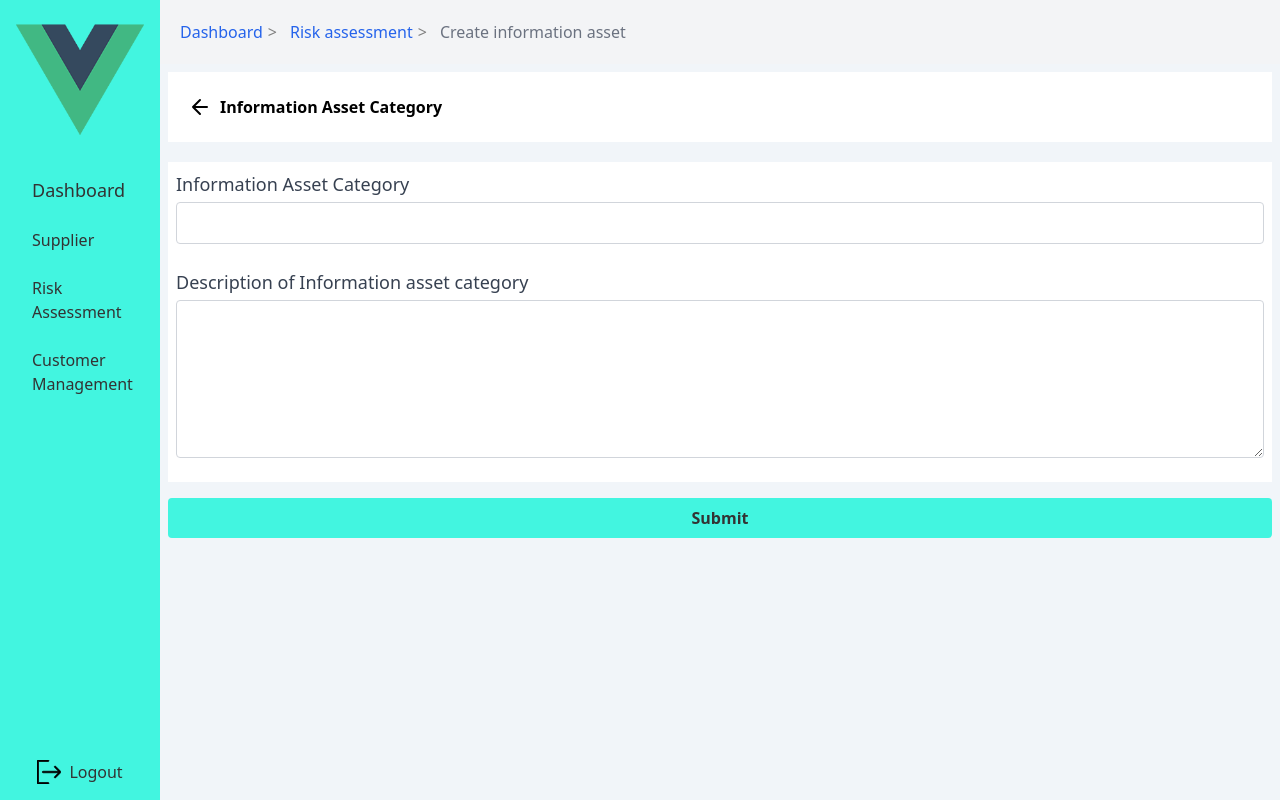
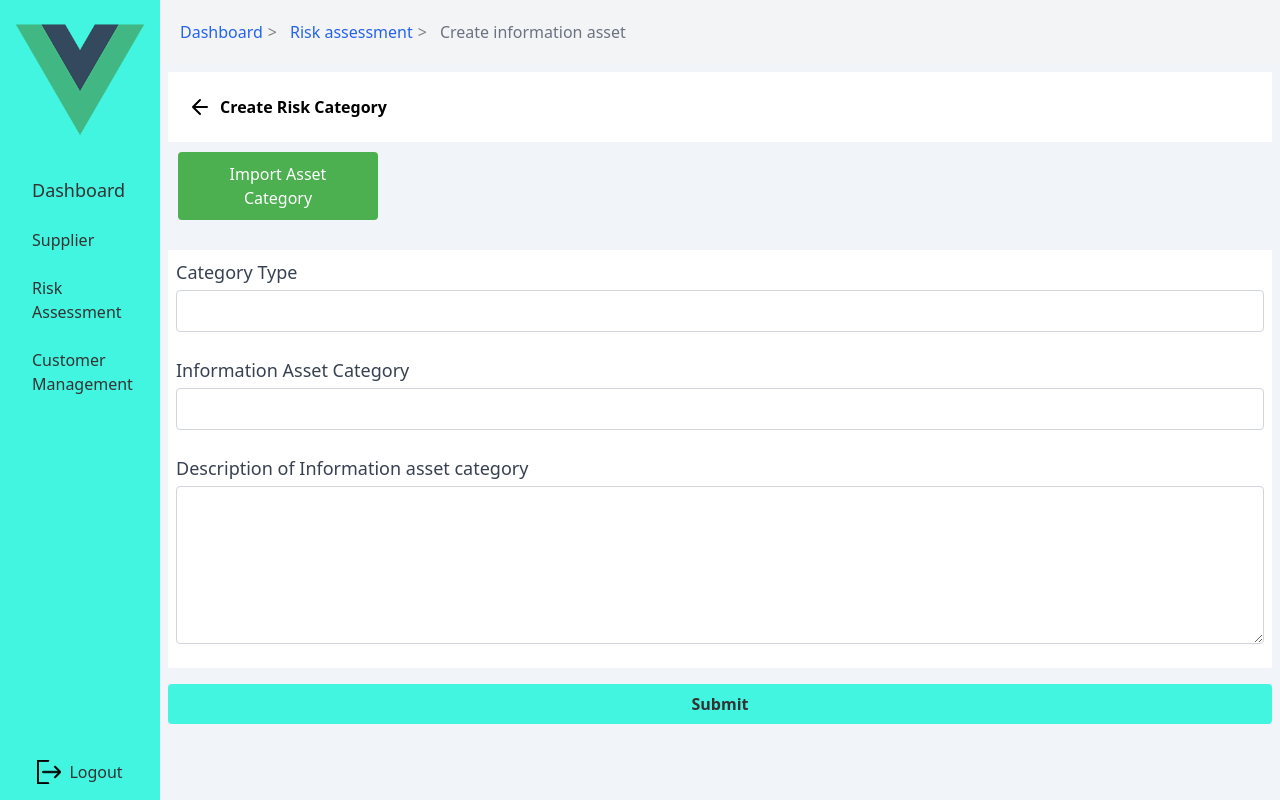
Before and after one commit to docility/docility-frontend, a Vue app: page /dashboard/risk-assessment/create-information-asset in a window 1280 px wide. Built offline with nearby package versions, Linux system fonts and the light colour scheme; sample sign-in values are in the browser's storage; what handsontable would draw is missing.

Commit message:
add import

```diff
--- a/src/App.vue
+++ b/src/App.vue
@@ -6,7 +6,15 @@
 </template>
 
 <script>
+import { toast } from 'vue3-toastify';
+import socket from './helpers/socket';
+
 export default {
-  name: 'App'
+  name: 'App',
+  mounted() {
+    socket.on("message", (data) => {
+      toast[data.type](data.message); // Pass data to a custom handler
+    });
+  }
 }
 </script>
--- a/src/components/Dashboard.vue
+++ b/src/components/Dashboard.vue
@@ -113,7 +113,6 @@
 
 <script>
 import BreadCrumb from './reuseable/BreadCrumb.vue';
-import { listenToBackendMessage } from "@/helpers/socket";
 import { toast } from "vue3-toastify";
 
 export default {
@@ -146,7 +145,6 @@ export default {
     },
   },
   mounted() {
-    listenToBackendMessage(this.handleMessageSocket);
     this.role = sessionStorage.getItem('role');
   },
 };
--- a/src/components/private/riskAssessment/menu/create-information-asset.vue
+++ b/src/components/private/riskAssessment/menu/create-information-asset.vue
@@ -1,66 +1,126 @@
 <template>
   <div class="container flex flex-col w-full h-full overflow-hidden ">
+    <HeaderButton title="Create Risk Category" :onClick="goBack" />
 
-    <HeaderButton title="Information Asset Category" :onClick="goBack" />
-    <form @submit="submitInformationAssetCategory">
-      <div class="grid gap-2 grid-cols-1 w-[100%] p-2 items-center justify-center mt-5 bg-primary-text">
+    <ExcelUpload title="Import Asset Category" @file-read="handleExcelData" />
+
+    <form class="overflow-auto" @submit.prevent="submitRiskCategory">
+      <!-- Form inputs for category and description -->
+      <div v-if="!fileUploaded" class="grid gap-2 grid-cols-1 w-[100%] p-2 items-center justify-center mt-5 bg-primary-text">
         <div class="mb-4">
-          <label class="block text-lg font-medium text-gray-700">Information Asset Category </label>
-          <input v-model="category" type="text" required  class="mt-1 block w-full p-2 border border-gray-300 rounded" />
+          <label class="block text-lg font-medium text-gray-700">Category Type</label>
+          <input v-model="categoryType" type="text" required class="mt-1 block w-full p-2 border border-gray-300 rounded" />
         </div>
         <div class="mb-4">
-          <label class="block text-lg font-medium text-gray-700">Description of Information asset category  </label>
-          <textarea  v-model="description" rows="5" type="text" required class="mt-1 block w-full p-2 border border-gray-300 rounded text-lg" />
+          <label class="block text-lg font-medium text-gray-700">Information Asset Category</label>
+          <input v-model="category" type="text" required class="mt-1 block w-full p-2 border border-gray-300 rounded" />
+        </div>
+        <div class="mb-4">
+          <label class="block text-lg font-medium text-gray-700">Description of Information asset category</label>
+          <textarea v-model="description" rows="5" required class="mt-1 block w-full p-2 border border-gray-300 rounded text-lg"></textarea>
         </div>
       </div>
+
+      <!-- Display uploaded data when file is uploaded -->
+      <div v-if="fileUploaded" class="grid gap-2 grid-cols-1 w-[100%] p-2 items-center justify-center mt-5">
+        <div v-for="(item, index) in excelData" :key="index" class="grid gap-2 grid-cols-1 w-[100%] p-2 items-center justify-center mt-5 bg-primary-text">
+          <div class="mb-4">
+            <label class="block text-lg font-medium text-gray-700">Category Type</label>
+            <input readonly v-model="item['Category Type']" type="text" required class="mt-1 block w-full p-2 border border-gray-300 rounded" />
+          </div>
+          <div class="mb-4">
+            <label class="block text-lg font-medium text-gray-700">Information Asset Category</label>
+            <input readonly v-model="item['Asset Category']" type="text" required class="mt-1 block w-full p-2 border border-gray-300 rounded" />
+          </div>
+          <div class="mb-4">
+            <label class="block text-lg font-medium text-gray-700">Description of Information asset category</label>
+            <textarea readonly v-model="item['Asset Description']" required class="mt-1 block w-full p-2 border border-gray-300 rounded text-lg text-wrap"></textarea>
+          </div>
+        </div>
+      </div>
+
       <button type="submit" class="w-full mt-4 bg-primary text-secondary-text font-semibold py-2 rounded hover:bg-secondary-alternate">Submit</button>
     </form>
   </div>
-
 </template>
 
 <script>
 import HeaderButton from '@/components/reuseable/HeaderButton.vue';
 import http from '@/helpers/http';
+import ExcelUpload from '@/components/reuseable/ExcelUpload.vue';
 import { toast } from 'vue3-toastify';
 
 export default {
   components: {
-      HeaderButton
+    HeaderButton,
+    ExcelUpload,
   },
   data() {
     return {
       category: '',
-        description: ''
-      }
+      description: '',
+      categoryType: '',
+      excelData: null,
+      fileUploaded: false,
+    };
   },
-    name: "create-create-information-asset",
   methods: {
     goBack() {
-        this.$router.push("/dashboard/risk-assessment")
+      this.$router.push('/dashboard/risk-assessment');
+    },
+    handleExcelData(data) {
+      this.excelData = data;
+      console.log(data)
+      this.fileUploaded = true;
     },
     reset() {
-        this.category = '';
-        this.description = '';
+      this.category= '';
+      this.description= '';
+      this.categoryType= '';
+      this.excelData= null;
+      this.fileUploaded= false;
     },
-      async submitInformationAssetCategory(e) {
-        e.preventDefault()
+    async submitRiskCategory() {
+      if (!this.fileUploaded) {
+        // Submit data from form fields
         try {
-          const response = await http.post("/api/information-asset-categories", { data: { category: this.category, description: this.description } });
-          if (response.status == 200) {
-            toast.success("New Category Successfully Saved")
+          const response = await http.post('/api/risk-categories', {
+            data: { category: this.category, description: this.description, categoryType: this.categoryType },
+          });
+          if (response.status === 200) {
+            toast.success('New Category Successfully Saved');
           } else {
-            toast.success("Error on Saving Category")
+            toast.error('Error on Saving Category');
           }
         } catch (error) {
-          toast.error("Internal Server Error: "+ error.response?.data?.error?.message)
+          toast.error('Internal Server Error: ' + error.response?.data?.error?.message);
         } finally {
-          this.reset()
+          this.reset();
+        }
+      } else {
+        // Submit data from each item in excelData
+        try {
+          const categories = []
+          for (const item of this.excelData) {
+            categories.push({ category: item['Risk Category'], categoryType: item['Category Type'],  description: item['Asset Description'] })
+          }
+          console.log(categories)
+          const response = await http.post('/api/create-bulk/asset-categories',
+              categories,
+          );
+          toast.success(response.data.message);
+          this.reset();
+        } catch (error) {
+          toast.error('Error Saving Excel Data: ' + error.response?.data?.error?.message);
         }
       }
     },
-    mounted() {
-      console.log("mounted")
+  },
+};
+</script>
+
+<style scoped>
+.item {
+  margin-bottom: 10px;
 }
-  }
-</script>
+</style>
--- a/src/helpers/socket.js
+++ b/src/helpers/socket.js
@@ -33,11 +33,4 @@ if (profile) {
     console.log("Disconnected from server");
   });
 
-// Function to listen for backend messages
-export const listenToBackendMessage = (callback) => {
-  socket.on("message", (data) => {
-    callback({type: data.type, message: data.message}); // Pass data to a custom handler
-  });
-};
-
 export default socket;
```
Lines whose indentation alone changed are shown as unchanged.
